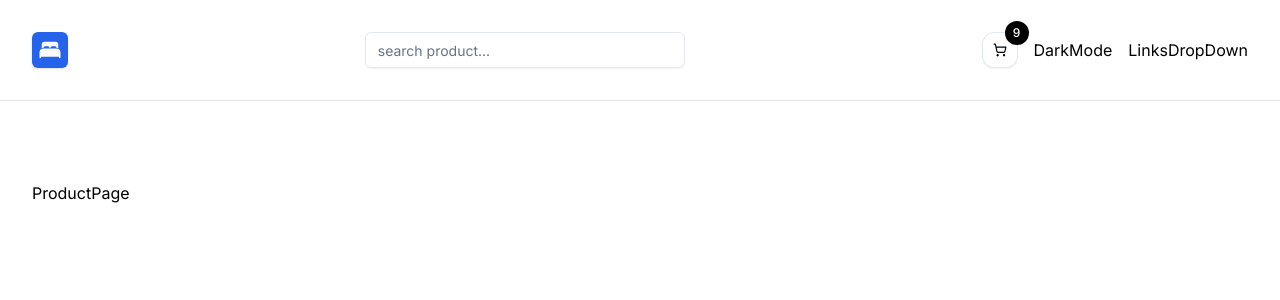
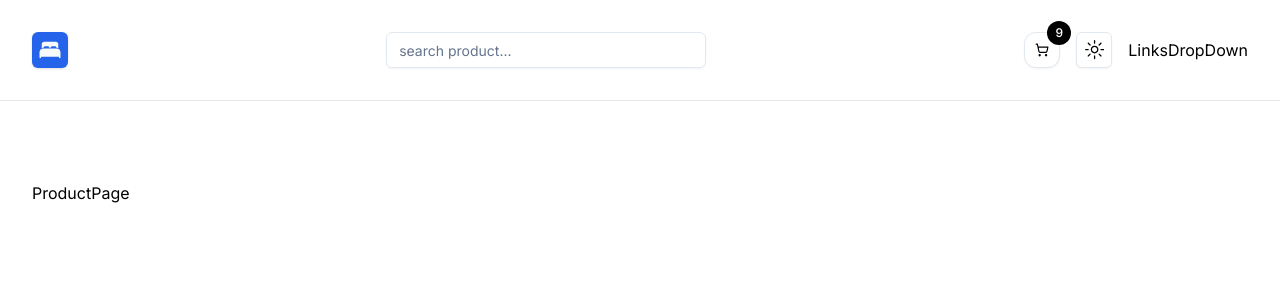
Before and after one commit to craftingweb/CozyNest, a Next.js app: page /products in a window 1280 px wide. Shown: the top 300 px of the page. Built offline with nearby package versions, Linux system fonts and the light colour scheme.

Commit message:
dark mode functionality

```diff
--- a/app/layout.tsx
+++ b/app/layout.tsx
@@ -3,6 +3,7 @@
 import "./globals.css";
 import Navbar from "@/components/navbar/Navbar";
 import Container from "@/components/global/Container";
+import Providers from "./providers";
 const inter = Inter({ subsets: ["latin"] });
 
 export const metadata: Metadata = {
@@ -19,8 +20,10 @@
   return (
     <html lang="en" suppressHydrationWarning>
       <body className={inter.className}>
-        <Navbar />
-        <Container className="py-20">{children}</Container>
+        <Providers>
+          <Navbar />
+          <Container className="py-20">{children}</Container>
+        </Providers>
       </body>
     </html>
   );
--- /dev/null
+++ b/app/providers.tsx
@@ -0,0 +1,15 @@
+import { ThemeProvider } from "./theme-provider";
+
+function Providers({ children }: { children: React.ReactNode }) {
+  return (
+    <ThemeProvider
+      attribute="class"
+      defaultTheme="system"
+      enableSystem
+      disableTransitionOnChange
+    >
+      {children}
+    </ThemeProvider>
+  );
+}
+export default Providers;
--- /dev/null
+++ b/app/theme-provider.tsx
@@ -0,0 +1,9 @@
+"use client";
+
+import * as React from "react";
+import { ThemeProvider as NextThemesProvider } from "next-themes";
+import { type ThemeProviderProps } from "next-themes/dist/types";
+
+export function ThemeProvider({ children, ...props }: ThemeProviderProps) {
+  return <NextThemesProvider {...props}>{children}</NextThemesProvider>;
+}
--- a/components/navbar/DarkMode.tsx
+++ b/components/navbar/DarkMode.tsx
@@ -1,4 +1,40 @@
-const DarkMode = () => {
-  return <div>DarkMode</div>;
-};
-export default DarkMode;
+"use client";
+
+import * as React from "react";
+import { MoonIcon, SunIcon } from "@radix-ui/react-icons";
+import { useTheme } from "next-themes";
+
+import { Button } from "@/components/ui/button";
+import {
+  DropdownMenu,
+  DropdownMenuContent,
+  DropdownMenuItem,
+  DropdownMenuTrigger,
+} from "@/components/ui/dropdown-menu";
+
+export default function ModeToggle() {
+  const { setTheme } = useTheme();
+
+  return (
+    <DropdownMenu>
+      <DropdownMenuTrigger asChild>
+        <Button variant="outline" size="icon">
+          <SunIcon className="h-[1.2rem] w-[1.2rem] rotate-0 scale-100 transition-all dark:-rotate-90 dark:scale-0" />
+          <MoonIcon className="absolute h-[1.2rem] w-[1.2rem] rotate-90 scale-0 transition-all dark:rotate-0 dark:scale-100" />
+          <span className="sr-only">Toggle theme</span>
+        </Button>
+      </DropdownMenuTrigger>
+      <DropdownMenuContent align="end">
+        <DropdownMenuItem onClick={() => setTheme("light")}>
+          Light
+        </DropdownMenuItem>
+        <DropdownMenuItem onClick={() => setTheme("dark")}>
+          Dark
+        </DropdownMenuItem>
+        <DropdownMenuItem onClick={() => setTheme("system")}>
+          System
+        </DropdownMenuItem>
+      </DropdownMenuContent>
+    </DropdownMenu>
+  );
+}
```
